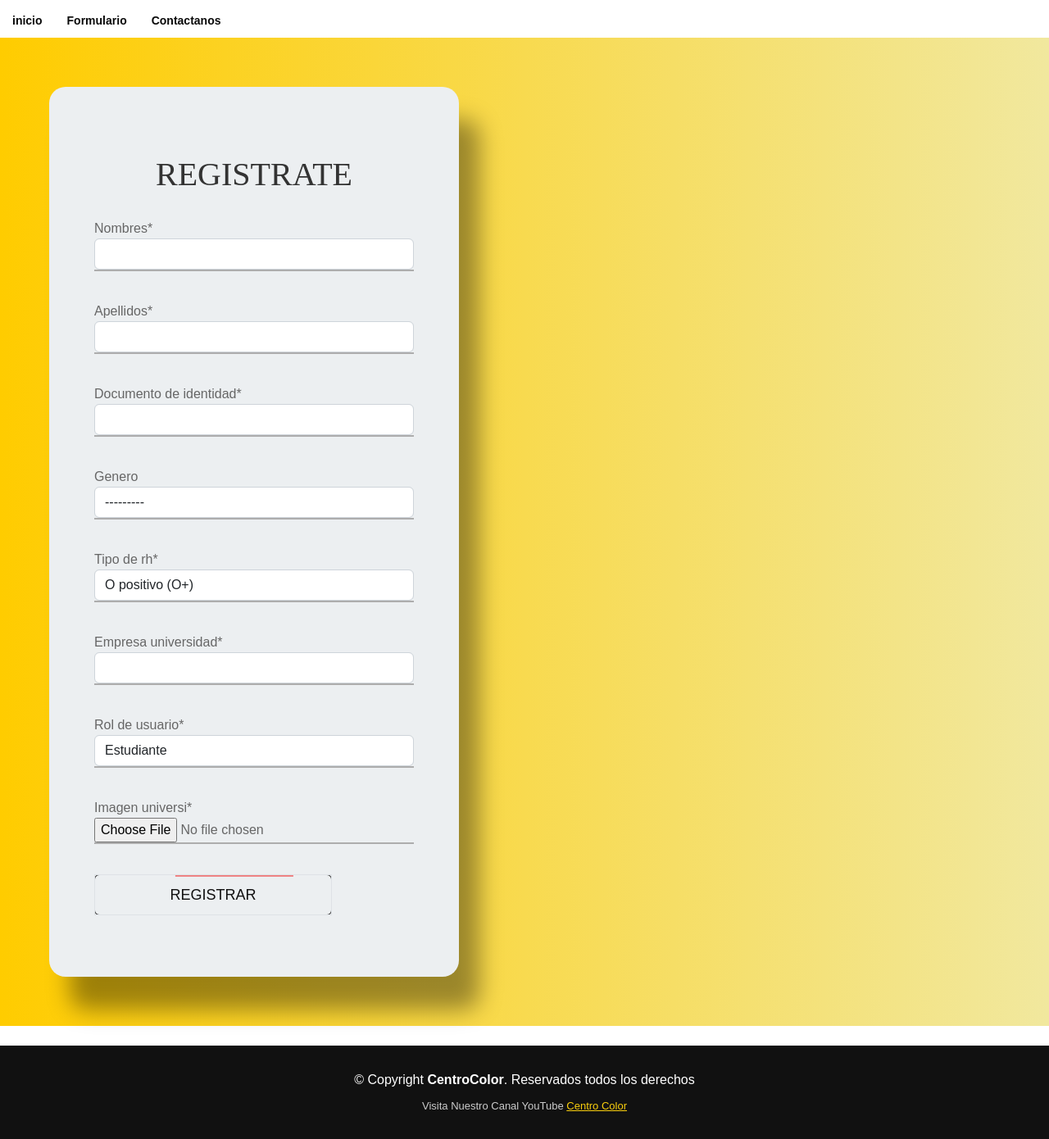
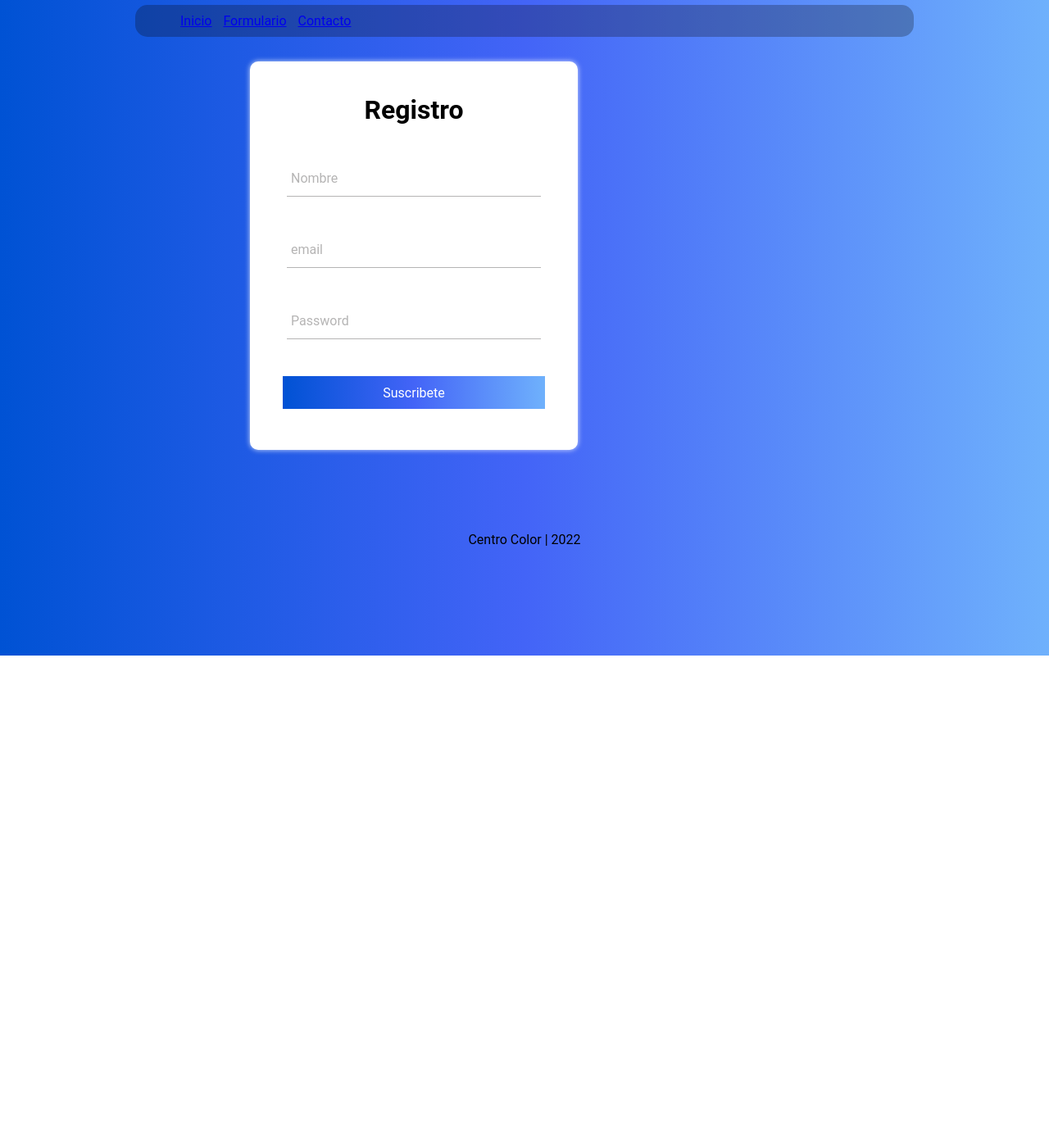
Before and after one commit to YeimyMendez/centrocolor, a Django app: page /registrarAlumno/ in a window 1280 px wide. Shown: the whole page at 82% size. After the commit the page ends 800 px from the top, so only its background shows below. Run offline with Django 4.2, Linux system fonts and the light colour scheme; parts of the project's set-up code (start-up, migrations or seed data) failed here and were passed over; some libraries are stand-ins or nearby versions.

Commit message:
actualizacion estilo del formulario

```diff
--- a/principal/forms.py
+++ b/principal/forms.py
@@ -7,9 +7,9 @@ from django import forms
 
 
 class FormularioUniversal(forms.ModelForm):
-	nombre                    = forms.CharField(max_length=75, label="Nombres")
-	apellido                  = forms.CharField(max_length=75, label="Apellidos")
-	documento                 = forms.CharField(max_length=12, label="Documento de identidad")
+	nombre                    = forms.CharField(max_length=75)
+	apellido                  = forms.CharField(max_length=75)
+	documento                 = forms.CharField(max_length=12)
 
 	class Meta:
 		model = Universal
--- /dev/null
+++ b/principal/static/css/menu.css
@@ -0,0 +1,167 @@
+:root {
+    --colorTextos: #49454567;
+}
+
+
+/* se formatea todos los estilos margin en cero (0) padding en cero (0). el box-sizing:border-box es para que no modifique los bordes aplicandose a todos los elementos */
+*,
+::before,
+::after {
+    margin: 0;
+    padding: 0;
+    box-sizing: border-box;
+}
+
+body {
+    font-family: 'Roboto';
+    background: #0052D4;
+    /* fallback for old browsers */
+    background: -webkit-linear-gradient(to left, #6FB1FC, #4364F7, #0052D4);
+    /* Chrome 10-25, Safari 5.1-6 */
+    background: linear-gradient(to left, #6FB1FC, #4364F7, #0052D4);
+    /* W3C, IE 10+/ Edge, Firefox 16+, Chrome 26+, Opera 12+, Safari 7+ */
+    /* height: 650px;
+    display: flex;
+    justify-content: center;
+    align-items: center; */
+}
+
+h1 {
+    text-align: center;
+    font-weight: 700;
+}
+
+.container1 {
+    width: 960px;
+    margin: 1px auto;
+    /* border: 1px solid black; */
+}
+
+.header {
+    padding: 5px;
+    text-align: left;
+}
+
+.nav {
+    background: rgba(8, 7, 7, 0.26);
+    padding: 5px 50px;
+    text-align: left;
+    border-radius: 15px;
+}
+
+.nav li {
+    list-style: none;
+    padding: 5px;
+    display: inline-block;
+}
+
+.container2 {
+    width: 960px;
+    /* height: 850px; */
+    margin: 25px;
+    /* border: 1px solid black;     */
+    align-items: center;
+}
+
+form {
+    margin-inline: 280px;
+    background: #fff;
+    padding: 40px 0;
+    box-shadow: 0 0 6px 0 rgb(255, 255, 255, 0.8);
+    border-radius: 10px;
+}
+
+.form {
+    width: 100%;
+    margin: auto;
+}
+
+form .grupo {
+    position: relative;
+    margin: 45px;
+}
+
+input {
+    background: none;
+    color: c6c6c6;
+    font-size: 18px;
+    padding: 10px 10px 10px 5px;
+    display: block;
+    width: 100%;
+    border: none;
+    border-bottom: 1px solid var(--colorTextos);
+}
+
+input:focus {
+    outline: none;
+    color: #5e5d5d;
+}
+
+label {
+    color: var(--colorTextos);
+    font-size: 16px;
+    position: absolute;
+    left: 5px;
+    top: 10px;
+    transition: 0.5s ease all;
+    pointer-events: events;
+}
+
+input:focus~label,
+input:valid~label {
+    top: -14px;
+    font-size: 12px;
+    color: #2196f3;
+}
+
+.barra {
+    position: relative;
+    display: block;
+    width: 100%;
+}
+
+.barra:before {
+    content: "";
+    height: 2px;
+    width: 0%;
+    bottom: 0;
+    position: absolute;
+    background: linear-gradient(to right, #FFFDE4, #005AA7);
+    /* W3C, IE 10+/ Edge, Firefox 16+, Chrome 26+, Opera 12+, Safari 7+ */
+    transition: 0.3s ease width;
+}
+
+input:focus~.barra::before {
+    width: 100%;
+}
+
+button {
+    font-family: 'Roboto';
+    background: #0052D4;
+    /* fallback for old browsers */
+    background: -webkit-linear-gradient(to left, #6FB1FC, #4364F7, #0052D4);
+    /* Chrome 10-25, Safari 5.1-6 */
+    background: linear-gradient(to left, #6FB1FC, #4364F7, #0052D4);
+    /* W3C, IE 10+/ Edge, Firefox 16+, Chrome 26+, Opera 12+, Safari 7+ */
+    border: none;
+    display: block;
+    width: 80%;
+    margin: 10px auto;
+    color: #fff;
+    height: 40px;
+    font-size: 16px;
+    cursor: pointer;
+}
+
+.pie {
+    clear: both;
+    margin: 50px;
+    padding: 50px;
+    text-align: center;
+}
+
+@media screen and (max-width: 500px) {
+    form {
+        width: 80%;
+    }
+}
--- a/principal/views.py
+++ b/principal/views.py
@@ -2,7 +2,7 @@ from importlib.resources import path
 import os
 import pathlib
 from pickle import NONE
-from os.path import tkinter
+# from os.path import tkinter
 
 from urllib import request
 from django.shortcuts import render
--- a/templates/base.html
+++ b/templates/base.html
@@ -15,60 +15,35 @@
     <!-- librerias bootstrap -->
 
     <!-- estilos -->
-    <link href="{% static 'css/bootstrap.min.css' %}" rel="stylesheet">
-    <link href="{% static 'css/interfaz.css' %}" rel="stylesheet">
-    <link href="{% static 'css/style.css' %}" rel="stylesheet">
-    <link href="{% static 'css/styles.css' %}" rel="stylesheet">
+    <link href="{% static 'css/menu.css' %}" rel="stylesheet">
 
 </head>
 
 <body>
-  <nav id="nav-menu-container">
-    <ul class="nav-menu">
+  <div class="container1">
+      <header class="header">
+          <nav class="nav">
+              <ul>
                   <li>
-        <a href="{% url 'Inicio' %}">inicio</a>
+                    <a href="#">Inicio</a>
                   </li>
                   <li>
                     <a href="{% url 'registrarAlumno' %}">Formulario</a>
                   </li>
                   <li>
-        <a href="{% url 'Contacto' %}">Contactanos</a>
+                    <a href="#">Contacto</a>
                   </li>
               </ul>
           </nav>
+      </header>
+  </div>
 
 {% block content %}
 
 {% endblock %}
-    <br>
-    <footer id="footer">
-		<div class="container">
-			<div class="centrado">
-				<div class="col-md-12">
-					<div class="copyright">
-						&copy; Copyright <strong>CentroColor</strong>. Reservados todos los derechos
-					</div>
-					<div class="credits">
-
-						Visita Nuestro Canal YouTube <a href="#">Centro Color</a>
-					</div>
-				</div>
-			</div>
-		</div>
+<footer class="pie">
+  Centro Color | 2022
 </footer>
-
-    <script src="{% static 'js/bootstrap.bundle.min.js' %}"></script>
-    <script src="{% static 'js/all-numbers.js' %}"></script>
-
-
-
-
-
-    <!-- <form class="d-flex" role="search">
-      <input class="form-control me-2" type="search" placeholder="Search" aria-label="Search">
-      <button class="btn btn-outline-danger" type="submit">Search</button>
-    </form> -->
-
-
+<script src="main.js"></script>
 </body>
 </html>
--- a/templates/formulario.html
+++ b/templates/formulario.html
@@ -8,71 +8,27 @@
 <div class="alert alert-danger" role="alert">This is a danger alert-check it outl</div>
 {% endif %}
 
-<div class="container-login">
-	<div class="wrap-login">
-		<form name="form1" class="login-form validate-form" id="formLogin" action="{% url 'guardarAlumno' %}" method="POST" enctype="multipart/form-data">
-            {% csrf_token %}
-            <!-- {{ form.as_p }} -->
-            <span class="login-form-title">REGISTRATE</span>
-            <br>
-            <div class="wrap-input100" data-validate = "Usuario incorrecto">
-                {{form.nombre|as_crispy_field}}
-                <span class="focus-efecto"></span>
+<div class="container2">
+    <form action="{% url 'guardarAlumno' %}" method="POST" id="form" enctype="multipart/form-data">
+        {% csrf_token %}
+        <!-- {{ form.as_p }} -->
+        <div class="form">
+            <h1>Registro</h1>
+            <div class="grupo">
+                <input type="text" name="" id="name" required><span class="barra"></span>
+                <label for="">Nombre</label>
             </div>
-            <div class="wrap-input100" data-validate = "Usuario incorrecto">
-                {{form.apellido|as_crispy_field}}
-                <span class="focus-efecto"></span>
+            <div class="grupo">
+                <input type="email" name="" id="email" required><span class="barra"></span>
+                <label for="">email</label>
             </div>
-            <div name='text1' class="wrap-input100" data-validate = "Usuario incorrecto" placeholder="Usuario">
-                {{form.documento|as_crispy_field}}
-                <span class="focus-efecto"></span>
+            <div class="grupo">
+                <input type="password" name="" id="password" required><span class="barra"></span>
+                <label for="">Password</label>
             </div>
-            <div name='text1' class="wrap-input100" data-validate = "Usuario incorrecto" placeholder="Usuario">
-                {{form.genero|as_crispy_field}}
-                <span class="focus-efecto"></span>
-            </div>
-            <div class="wrap-input100" data-validate = "Usuario incorrecto">
-                {{form.tipo_de_rh|as_crispy_field}}
-                <span class="focus-efecto"></span>
-            </div>
-            <div class="wrap-input100" data-validate="Password incorrecto">
-                {{form.empresa_universidad|as_crispy_field}}
-                <span class="focus-efecto"></span>
-            </div>
-            <div class="wrap-input100" data-validate = "Usuario incorrecto">
-                {{form.rol_de_usuario|as_crispy_field}}
-                <span class="focus-efecto"></span>
-            </div>
-            <div class="wrap-input100" data-validate="Password incorrecto">
-                {{form.imagen_universi|as_crispy_field}}
-                <span class="focus-efecto"></span>
-            </div>
-            <div class="myButtonn">
-                <div class="center">
-                    <button class="btn">
-                        <svg width="290px" height="50px" viewBox="0 0 290 50" class="border">
-                            <polyline points="289,1 289,49 1,49 1,1 289,1" class="bg-line"/>
-                            <polyline points="289,1 289,49 1,49 1,1 289,1" class="hl-line"/>
-                        </svg>
-                        <span>
-                            REGISTRAR
-                        </span>
-                    </button>
-                </div>
-            </div>
-            <br>
-            <br>
-            <br>
-        </form>
-    </div>
+
+            <button type="submit">Suscribete</button>
+        </div>
+    </form>
 </div>
-
-<!-- <form action="{% url 'guardarAlumno' %}" method="POST" class="row g-3" enctype="multipart/form-data">
-    {% csrf_token %}
-
-    {{form|crispy}}
-    <button type="submit" class="btn btn-primary">Guardar</button>
-</form> -->
-
-
 {% endblock %}
```
Also changed, not shown: CentroColor/settings.py (+21 -21 lines), templates/formulario2.html (added, +78 -0 lines). Lines whose indentation alone changed are shown as unchanged.
